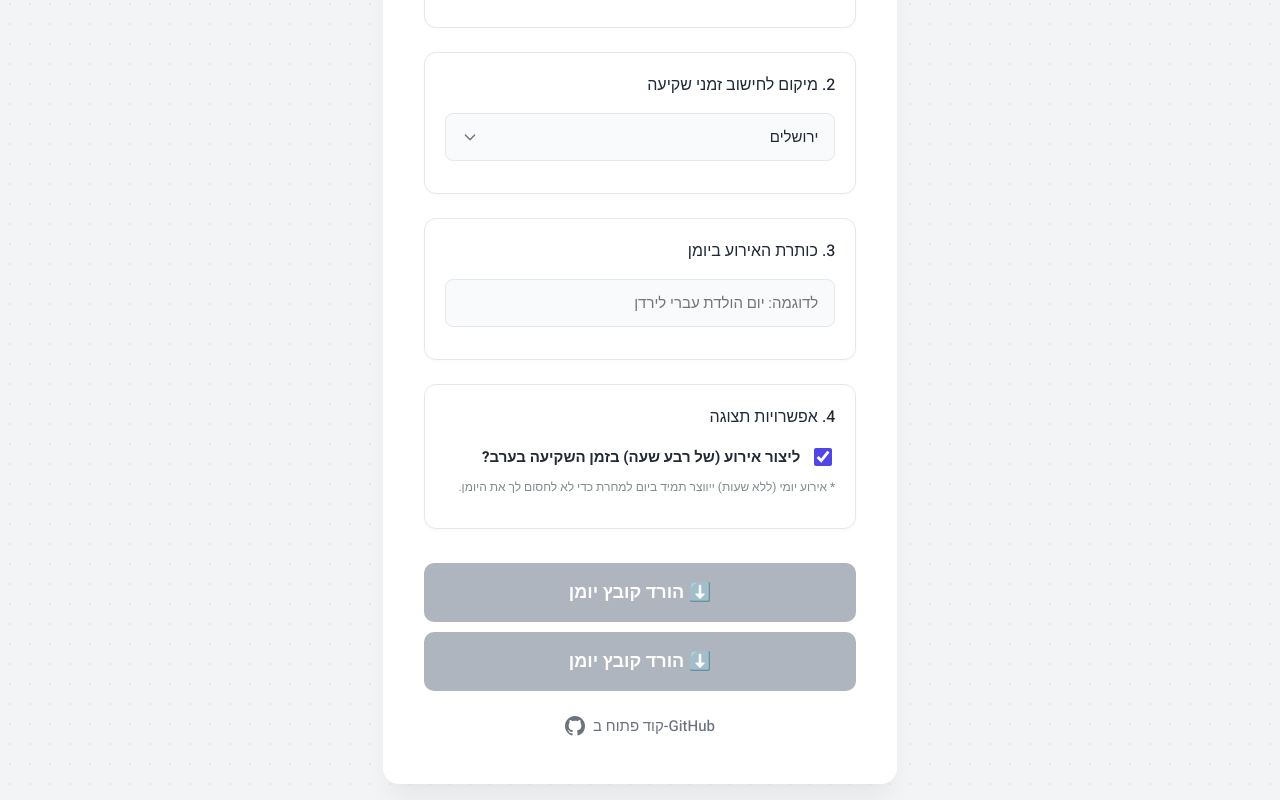
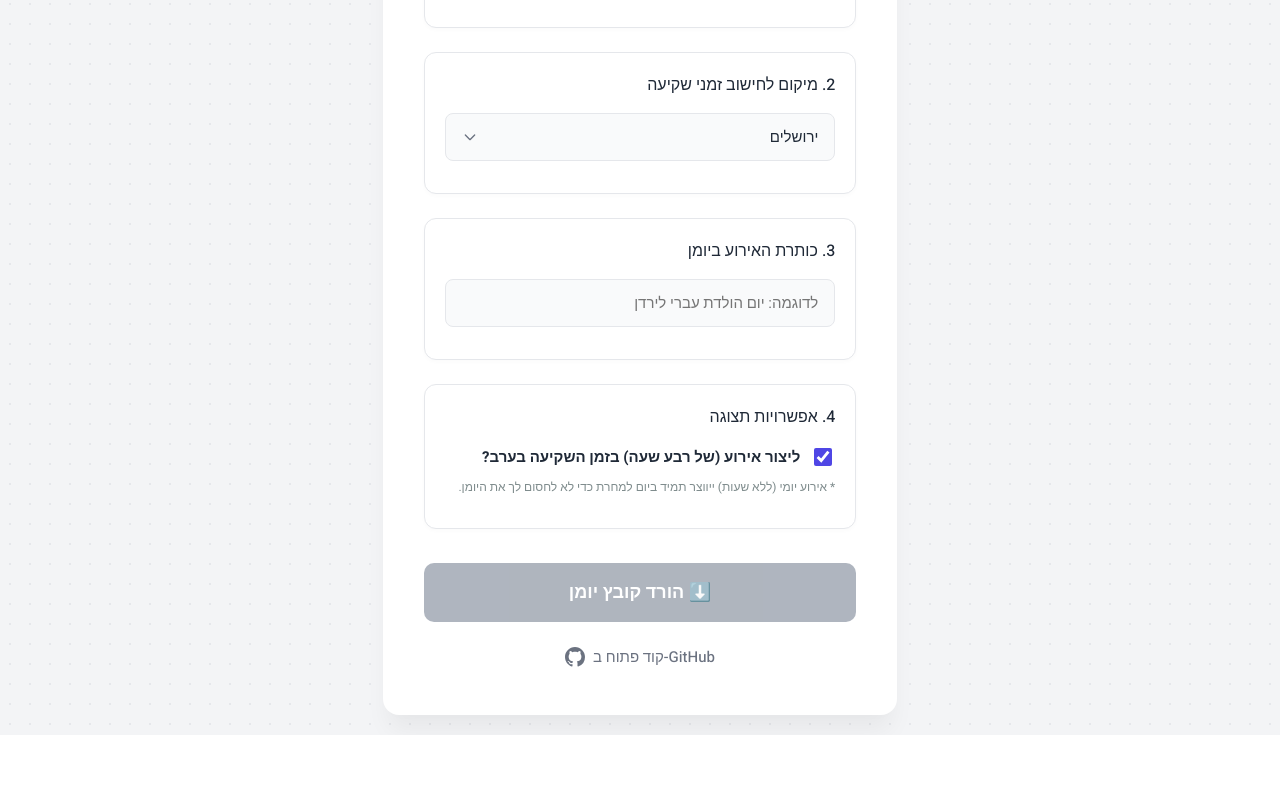
Before and after one commit to hrsi56/Calculender, a React (Vite) app in the folder my-heb-calendar/: page / in a window 1280 px wide. Shown: the part 326-1126 px from the top of the page. After the commit the page ends 1057 px from the top, so only its background shows below. Built offline with nearby package versions, Linux system fonts and the light colour scheme.

Commit message:
Dockerfile

```diff
--- a/my-heb-calendar/src/App.tsx
+++ b/my-heb-calendar/src/App.tsx
@@ -228,15 +228,6 @@ const App: React.FC = () => {
       >
         {loading ? 'מייצר קובץ ל-100 שנים...' : '⬇️ הורד קובץ יומן'}
       </button>
-      {/* כפתור הורדה */}
-            <button
-              className="submit-btn"
-              onClick={handleDownload}
-              disabled={loading || !title}
-            >
-              {loading ? 'מייצר קובץ ל-100 שנים...' : '⬇️ הורד קובץ יומן'}
-            </button>
-
       {/* --- התוספת החדשה: קישור ל-GitHub --- */}
       <div className="github-link">
         <a href="https://github.com/hrsi56/Calculender" target="_blank" rel="noopener noreferrer">
```
Lines whose indentation alone changed are shown as unchanged.
